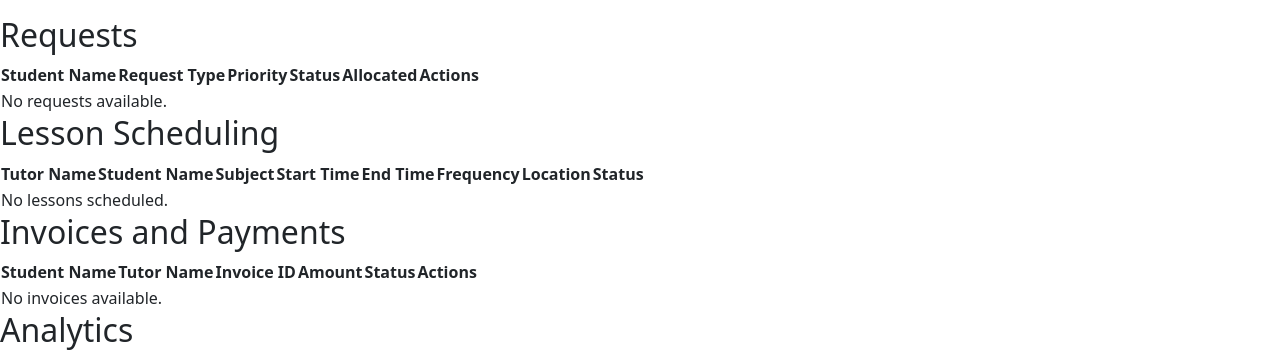
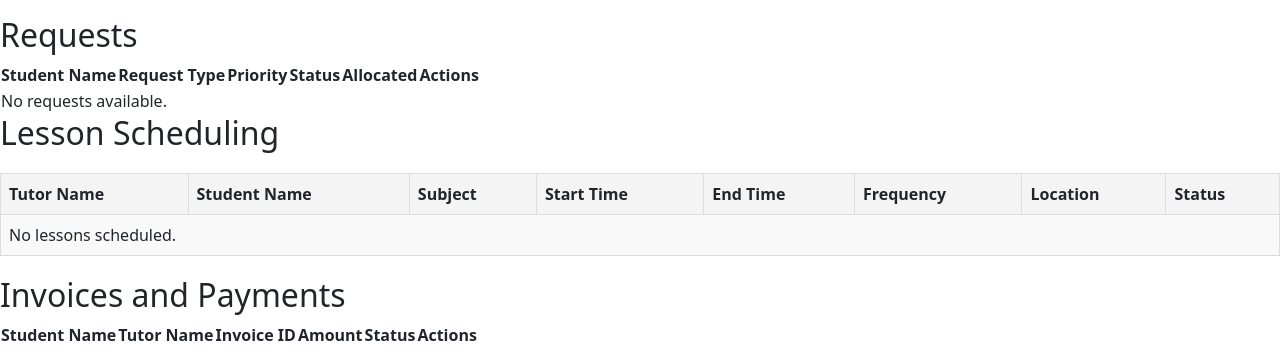
Before and after one commit to sarutafeel/Team_Lynx, a Django app: template tutorials/templates/admin_dashboard.html in a window 1280 px wide. Shown: the part 56-407 px from the top of the page. Run offline with Django 3.2, Linux system fonts and the light colour scheme; the template is opened without the code that fills it, so the values that code supplies are empty; some libraries are stand-ins or nearby versions.

Commit message:
Add lesson_schedule.css file

```diff
--- /dev/null
+++ b/static/lesson_schedule.css
@@ -0,0 +1,25 @@
+table.lesson-scheduling {
+    border-collapse: collapse;
+    width: 100%;
+    margin: 20px 0;
+    font-size: 1rem;
+    text-align: left;
+}
+
+table.lesson-scheduling th, table.lesson-scheduling td {
+    border: 1px solid #ddd;
+    padding: 8px;
+}
+
+table.lesson-scheduling th {
+    background-color: #f4f4f4;
+    font-weight: bold;
+}
+
+table.lesson-scheduling tr:nth-child(even) {
+    background-color: #f9f9f9;
+}
+
+table.lesson-scheduling tr:hover {
+    background-color: #f1f1f1;
+}
--- a/tutorials/templates/admin_dashboard.html
+++ b/tutorials/templates/admin_dashboard.html
@@ -33,7 +33,7 @@
 
     <section>
         <h2>Lesson Scheduling</h2>
-        <table>
+        <table class="lesson-scheduling">
             <tr>
                 <th>Tutor Name</th>
                 <th>Student Name</th>
--- a/tutorials/templates/base.html
+++ b/tutorials/templates/base.html
@@ -6,6 +6,7 @@
     <meta name="viewport" content="width=device-width, initial-scale=1">
     <link href="https://cdn.jsdelivr.net/npm/bootstrap@5.1.2/dist/css/bootstrap.min.css" rel="stylesheet" integrity="sha384-uWxY/CJNBR+1zjPWmfnSnVxwRheevXITnMqoEIeG1LJrdI0GlVs/9cVSyPYXdcSF" crossorigin="anonymous">
     <link href="{% static 'custom.css' %}" rel="stylesheet">
+    <link href="{% static 'lesson_schedule.css' %}" rel="stylesheet">
     <link rel="stylesheet" href="https://cdn.jsdelivr.net/npm/bootstrap-icons@1.5.0/font/bootstrap-icons.css">
     <title>Task Manager</title>
   </head>
```
Also changed, not shown: static/custom.css (line endings or trailing spaces).
